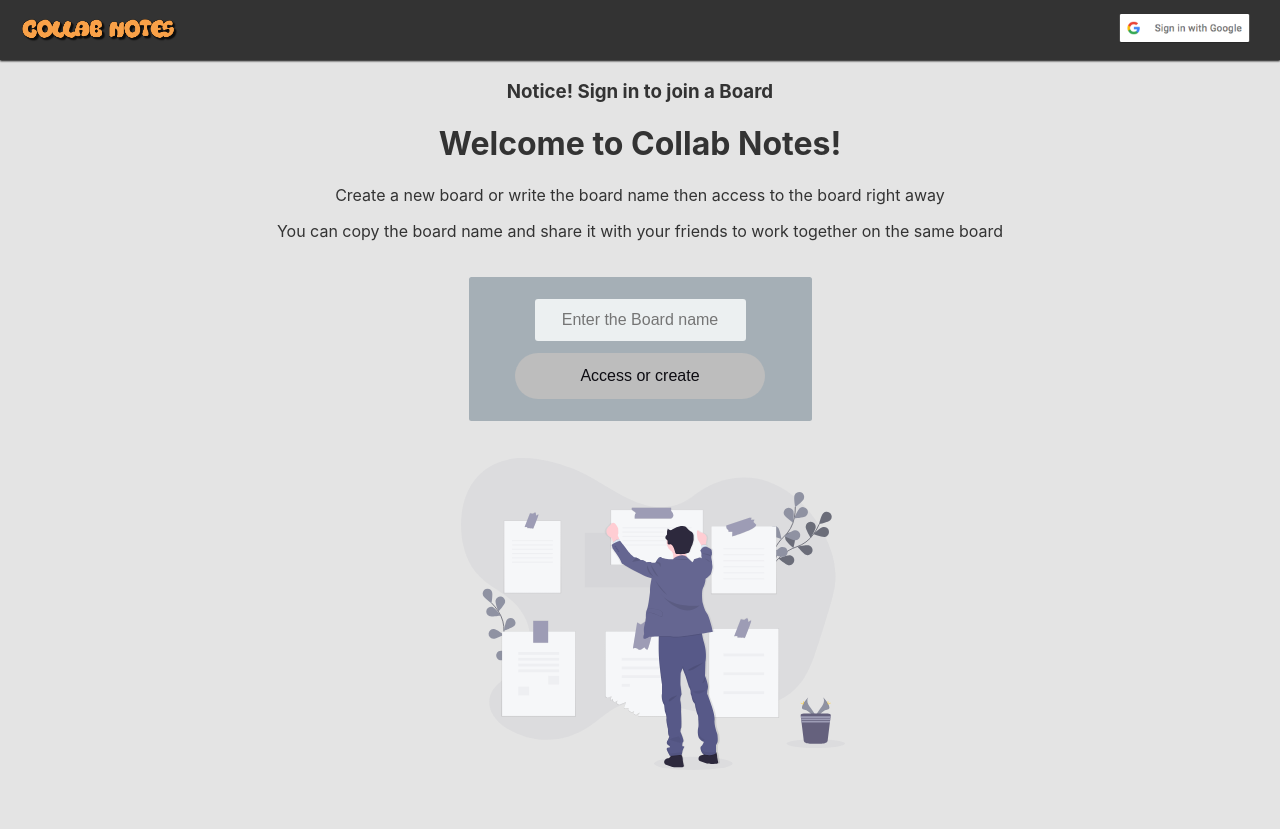
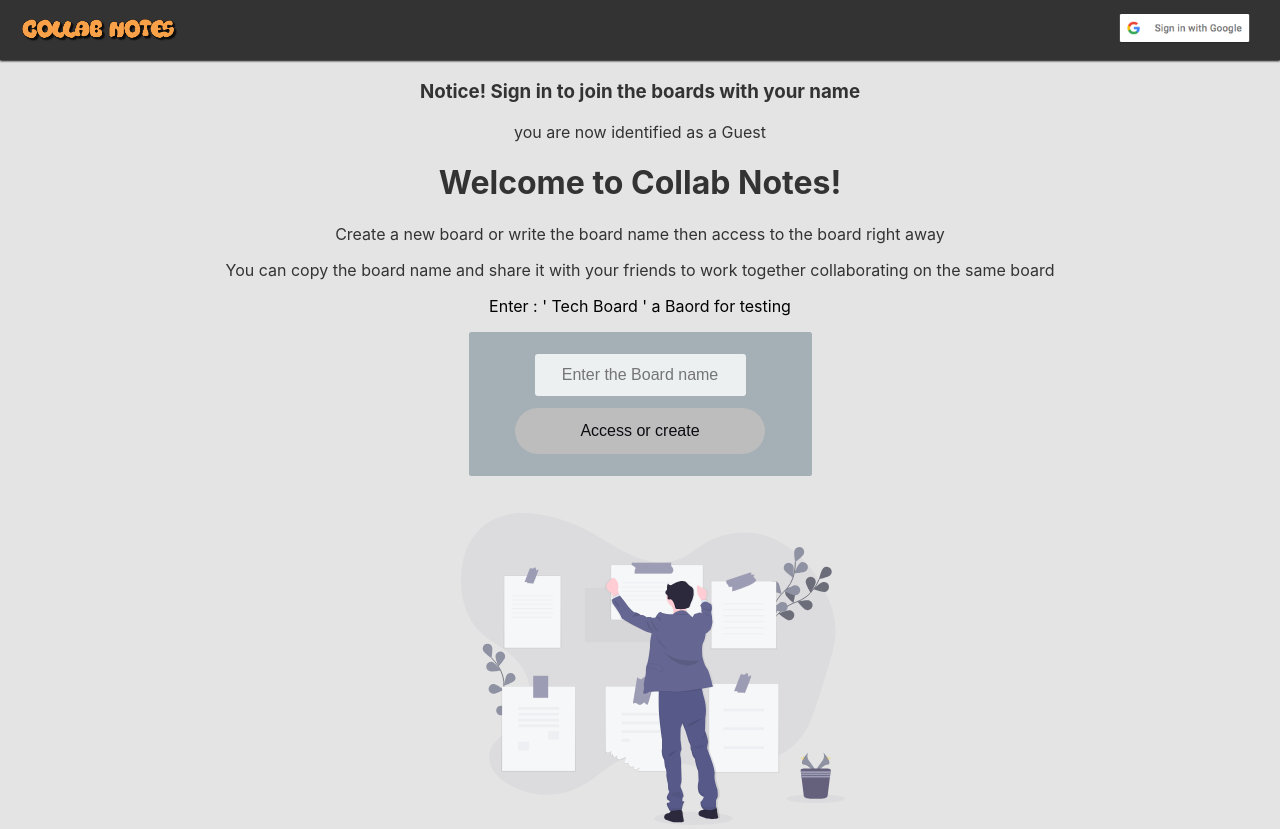
Before and after one commit to alidah0/collab-notes, a React (Create React App) app in the folder client/: page / in a window 1280 px wide. Before the commit the page ends 800 px from the top, so only its background shows below. Built offline with nearby package versions, Linux system fonts and the light colour scheme; no server answers.

Commit message:
edited README file and fixed online and join titles relates #78

```diff
--- a/client/src/components/Join/index.js
+++ b/client/src/components/Join/index.js
@@ -43,7 +43,10 @@ const Join = ({ authenticate, user }) => {
           <form className="join-wraper">
             <div className="titles">
               {!authenticate ? (
-                <h3>Notice! Sign in to join a Board</h3>
+                <>
+                  <h3>Notice! Sign in to join the boards with your name</h3>
+                  <p>you are now identified as a Guest</p>
+                </>
               ) : (
                 <h3>You are in!</h3>
               )}
@@ -54,13 +57,14 @@ const Join = ({ authenticate, user }) => {
               </p>
               <p>
                 You can copy the board name and share it with your friends to
-                work together on the same board
+                work together collaborating on the same board
               </p>
             </div>
-            <br />
+            <p>Enter : &apos; Tech Board &apos; a Baord for testing</p>
             <div className="error-msg">{error}</div>
             <div className="access-box">
               <input
+                maxLength="51"
                 placeholder="Enter the Board name"
                 type="text"
                 onChange={(event) => setBoard(event.target.value)}
--- a/client/src/components/OnlineUsers/index.js
+++ b/client/src/components/OnlineUsers/index.js
@@ -9,7 +9,7 @@ const OnlineUsers = ({ users }) => (
   <div className="online-box">
     {users && (
       <div>
-        <p>Online Users:</p>
+        <p>Who&apos;s online:</p>
         {users.length === 0 || users === undefined ? (
           <img src={spinner2} className="spinner_board" alt="loading-spinner" />
         ) : null}
```
Also changed, not shown: 2 other files (tests, documents, lock files or other folders).
